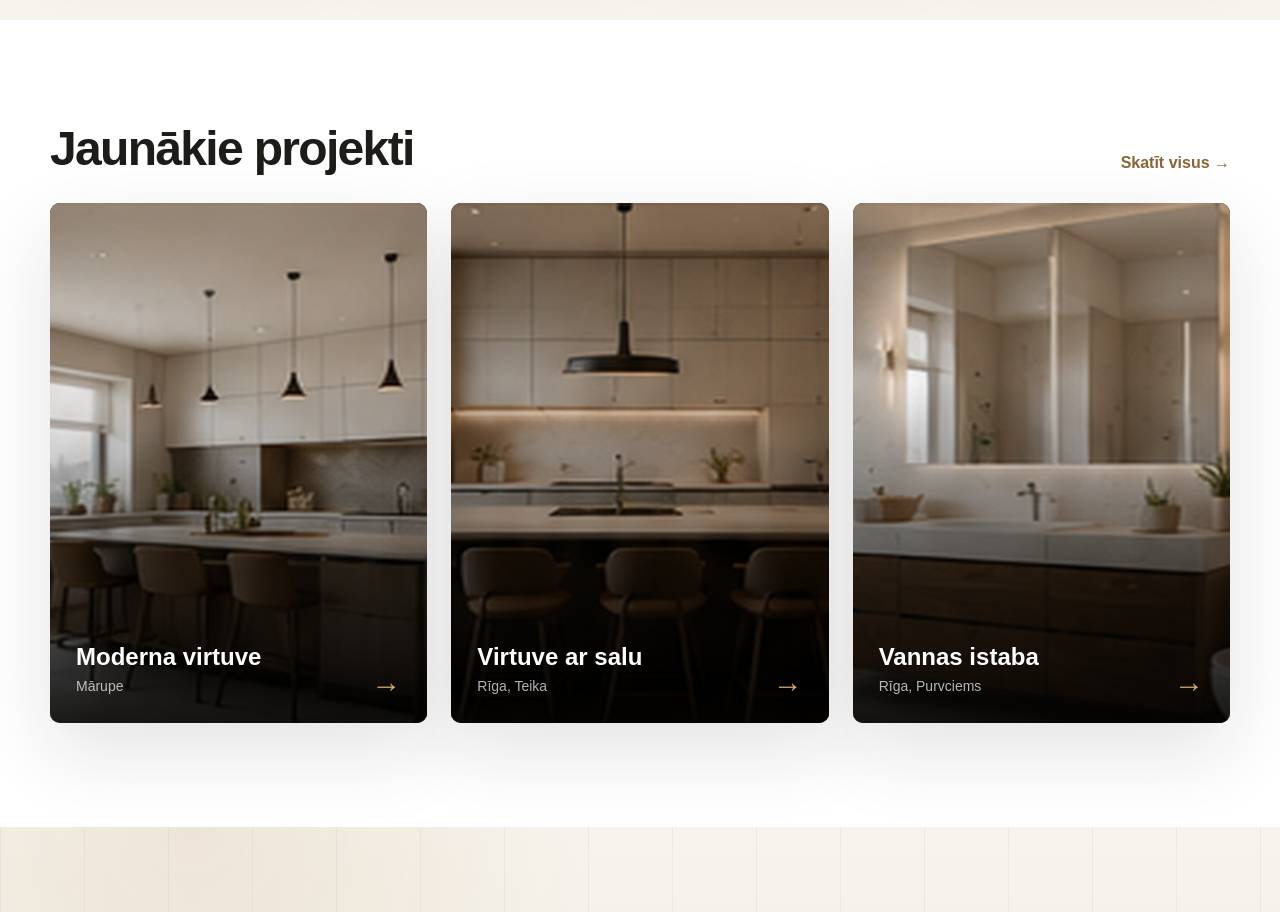
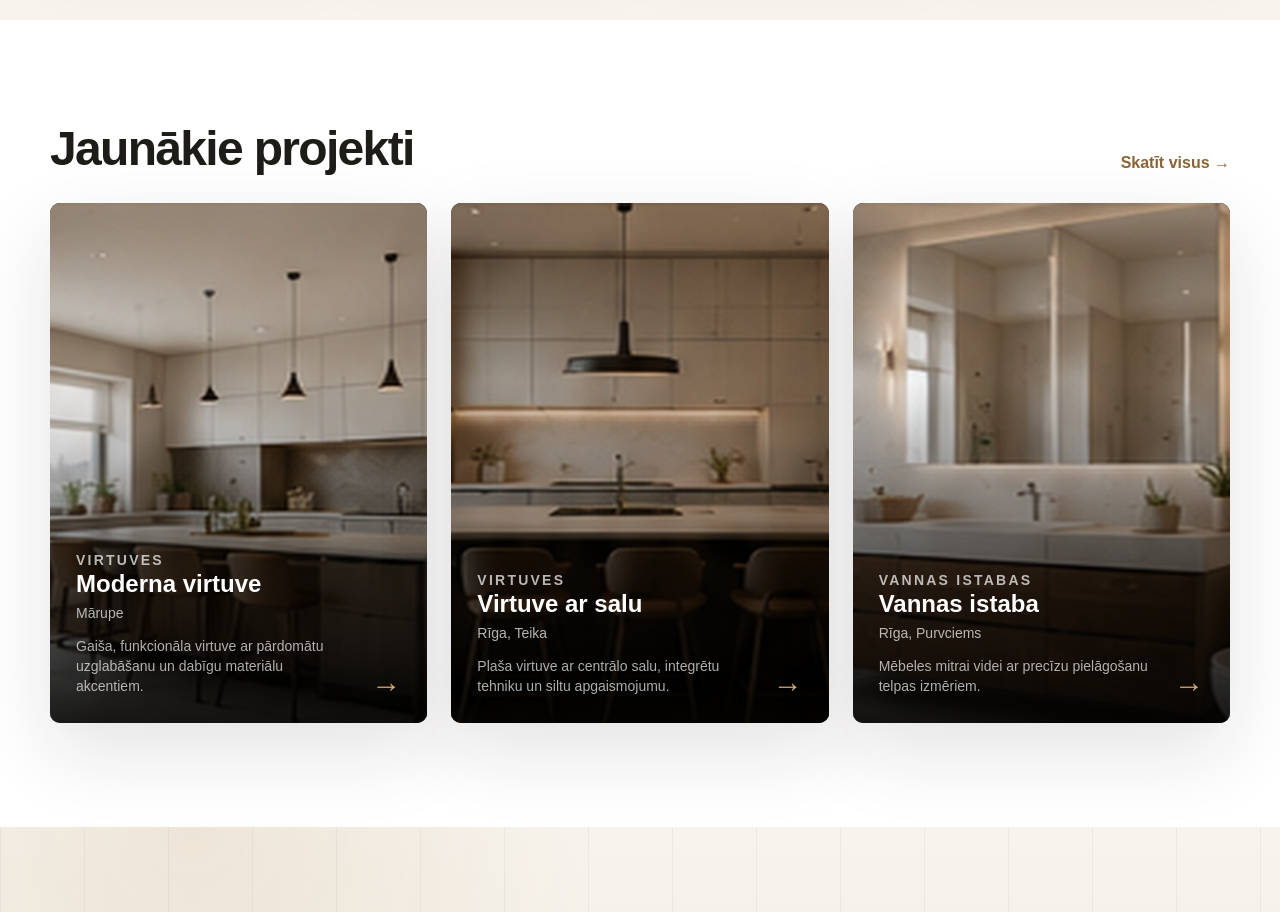
Before and after one commit to SergeyJak/virtuveunskapis, a Next.js app: page / in a window 1280 px wide. Shown: the part 1500-2412 px from the top of the page. Built offline with nearby package versions, Linux system fonts and the light colour scheme.

Commit message:
Task 014: redesign portfolio page

```diff
--- a/app/globals.css
+++ b/app/globals.css
@@ -111,23 +111,65 @@ img { object-fit: cover; }
 .footer-bottom { border-top: 1px solid rgba(255,255,255,.1); padding-top: 22px; margin-top: 42px; font-size: 12px; color: rgba(255,255,255,.45); }
 
 .dark-header { height: 92px; background: var(--dark); position: relative; }
-.page, .project-page, .contact-page { padding: 80px 0 110px; min-height: 70vh; }
+.page, .contact-page { padding: 80px 0 110px; min-height: 70vh; }
+.project-page { min-height: 70vh; background: #f5f0e8; }
 .page-intro { max-width: 700px; margin-bottom: 40px; }
 .page-intro h1, .project-page h1, .contact-page h1 { font-size: clamp(44px,6vw,78px); letter-spacing: -.045em; line-height: 1; margin: 0 0 20px; }
 .page-intro p, .lead { color: var(--muted); font-size: 19px; }
 .filter-row { display: flex; flex-wrap: wrap; gap: 10px; margin-bottom: 34px; }
 .filter-row button { border: 1px solid var(--border); background: transparent; padding: 11px 16px; cursor: pointer; }
 .filter-row button.active { background: var(--dark); color: white; }
+.portfolio-page { overflow: hidden; background: linear-gradient(180deg, #f7f4ee 0%, #fff 46%, #f5f0e8 100%); }
+.portfolio-shell { width: min(calc(100% - 40px), 1280px); }
+.portfolio-intro { position: relative; max-width: 860px; margin-bottom: 34px; padding: 54px 0 10px; }
+.portfolio-intro::after { content: ""; position: absolute; right: -30%; top: 10px; width: 520px; height: 260px; background: radial-gradient(circle, rgba(182,141,84,.18), transparent 68%); pointer-events: none; }
+.portfolio-intro h1 { font-size: clamp(54px, 8vw, 112px); }
+.portfolio-intro p:not(.small-label) { max-width: 620px; font-size: 21px; line-height: 1.55; }
+.portfolio-filters { position: relative; z-index: 1; gap: 12px; margin-bottom: 42px; padding: 10px; border: 1px solid rgba(31,28,24,.1); background: rgba(255,255,255,.7); box-shadow: 0 22px 70px rgba(31,28,24,.08); backdrop-filter: blur(12px); }
+.portfolio-filters button { min-height: 44px; border-color: transparent; padding: 0 18px; color: var(--muted); background: transparent; font-weight: 700; }
+.portfolio-filters button.active { background: var(--dark); color: #fff; box-shadow: 0 14px 28px rgba(20,19,16,.18); }
+.portfolio-grid { grid-template-columns: repeat(2,1fr); gap: 28px; }
+.portfolio-grid .project-card { min-height: 640px; }
+.portfolio-grid .project-meta { inset: auto 32px 32px; }
+.project-card-category { margin: 0 0 10px; color: var(--accent-light); font-size: 12px; font-weight: 700; letter-spacing: .16em; text-transform: uppercase; }
+.project-card-description { max-width: 420px; margin-top: 12px !important; color: rgba(255,255,255,.68) !important; line-height: 1.45; }
 
 .back-link { display: inline-block; margin-bottom: 34px; color: var(--muted); }
-.project-hero-grid { display: grid; grid-template-columns: .75fr 1.4fr; gap: 60px; align-items: center; }
-.project-hero-image { position: relative; min-height: 580px; }
+.project-hero { position: relative; min-height: clamp(70vh, 78vh, 90vh); display: flex; align-items: end; overflow: hidden; color: white; background: var(--dark); }
+.project-hero-bg { z-index: 0; object-position: center; }
+.project-hero-shade { position: absolute; inset: 0; z-index: 1; background: linear-gradient(90deg, rgba(7,7,6,.9) 0%, rgba(7,7,6,.66) 36%, rgba(7,7,6,.18) 100%), linear-gradient(0deg, rgba(0,0,0,.72), rgba(0,0,0,.08) 58%); }
+.project-hero-content { position: relative; z-index: 2; padding: 82px 0 74px; }
+.project-hero .back-link { margin-bottom: 44px; color: rgba(255,255,255,.7); }
+.project-hero .back-link:hover { color: white; }
+.project-hero h1 { max-width: 760px; color: white; font-size: clamp(52px, 7vw, 104px); }
+.project-hero .lead { max-width: 660px; margin-top: 24px; color: rgba(255,255,255,.82); font-size: clamp(18px, 2vw, 24px); }
+.project-hero-meta { display: flex; flex-wrap: wrap; gap: 12px; margin-top: 8px; }
+.project-hero-meta span { min-height: 42px; display: inline-flex; align-items: center; border: 1px solid rgba(255,255,255,.22); padding: 0 16px; background: rgba(255,255,255,.08); color: rgba(255,255,255,.86); backdrop-filter: blur(8px); }
+.project-hero-cta { margin-top: 14px; }
+.project-content { width: min(calc(100% - 40px), 1280px); padding: 96px 0 112px; }
 .small-label { text-transform: uppercase; letter-spacing: .16em; color: var(--accent); font-size: 12px; font-weight: 700; }
-.project-details { display: grid; grid-template-columns: 1fr 1fr; gap: 70px; padding: 70px 0; border-bottom: 1px solid var(--border); }
-.project-details h2 { font-size: 32px; }
-.project-details li { margin-bottom: 10px; }
-.project-cta { padding: 70px 0 0; text-align: center; }
-.project-cta h2 { font-size: 38px; }
+.project-details { display: grid; grid-template-columns: 1fr 1fr; gap: 24px; padding: 0 0 42px; border-bottom: 0; }
+.project-details-panel { min-height: 330px; padding: 40px; border: 1px solid rgba(31,28,24,.11); background: rgba(255,255,255,.72); box-shadow: 0 28px 90px rgba(31,28,24,.09); }
+.project-details h2 { margin: 12px 0 24px; font-size: clamp(30px, 3vw, 44px); line-height: 1.05; letter-spacing: -.035em; }
+.project-details ul { margin: 0; padding: 0; list-style: none; display: grid; gap: 14px; }
+.project-details li { position: relative; padding-left: 24px; color: var(--muted); font-size: 17px; }
+.project-details li::before { content: ""; position: absolute; top: .7em; left: 0; width: 8px; height: 8px; border-radius: 999px; background: var(--accent); box-shadow: 0 0 0 6px rgba(182,141,84,.12); }
+.project-details-panel p:not(.small-label) { color: var(--muted); font-size: 18px; line-height: 1.7; }
+.project-gallery { display: grid; grid-template-columns: 1.55fr .85fr; gap: 24px; margin: 18px 0 104px; }
+.project-gallery-main, .project-gallery-side div { position: relative; overflow: hidden; border-radius: 10px; background: #171512; box-shadow: 0 28px 90px rgba(31,28,24,.12); }
+.project-gallery-main { min-height: 660px; }
+.project-gallery-side { display: grid; gap: 24px; }
+.project-gallery-side div { min-height: 318px; }
+.project-gallery img { transition: transform .7s ease, filter .7s ease; }
+.project-gallery-main::after, .project-gallery-side div::after { content: ""; position: absolute; inset: 55% 0 0; background: linear-gradient(transparent, rgba(0,0,0,.22)); }
+@media (hover: hover) and (pointer: fine) {
+  .project-gallery-main:hover img, .project-gallery-side div:hover img { transform: scale(1.035); filter: brightness(.94); }
+}
+.project-cta { position: relative; overflow: hidden; padding: 70px; text-align: left; color: white; background: linear-gradient(135deg, #141310 0%, #272118 100%); box-shadow: 0 32px 100px rgba(20,19,16,.18); }
+.project-cta::after { content: ""; position: absolute; inset: 0; background: radial-gradient(circle at 85% 20%, rgba(209,170,116,.22), transparent 34%); pointer-events: none; }
+.project-cta > * { position: relative; z-index: 1; }
+.project-cta h2 { max-width: 760px; margin: 12px 0 18px; font-size: clamp(34px, 4vw, 58px); line-height: 1.02; letter-spacing: -.04em; }
+.project-cta p:not(.small-label) { max-width: 620px; margin: 0 0 30px; color: rgba(255,255,255,.68); font-size: 18px; }
 
 .contact-grid { display: grid; grid-template-columns: .9fr 1fr; gap: 90px; }
 .contact-list { margin-top: 34px; display: grid; gap: 12px; font-size: 18px; }
@@ -144,10 +186,16 @@ img { object-fit: cover; }
   .category-card { min-height: 360px; }
   .project-grid { grid-template-columns: repeat(2,1fr); }
   .project-card { min-height: 430px; }
+  .portfolio-grid { grid-template-columns: 1fr; }
+  .portfolio-grid .project-card { min-height: 560px; }
   .process-grid { grid-template-columns: repeat(2,1fr); }
   .process-grid::before { display: none; }
-  .trust-grid, .contact-grid, .project-hero-grid { grid-template-columns: 1fr; }
-  .project-hero-image { min-height: 480px; }
+  .trust-grid, .contact-grid { grid-template-columns: 1fr; }
+  .project-hero { min-height: 620px; }
+  .project-content { padding: 72px 0 90px; }
+  .project-details, .project-gallery { grid-template-columns: 1fr; }
+  .project-gallery-main, .project-gallery-side div { min-height: 420px; }
+  .project-gallery-side { grid-template-columns: 1fr 1fr; }
 }
 
 @media (max-width: 640px) {
@@ -166,11 +214,20 @@ img { object-fit: cover; }
   .section { padding: 62px 0; }
   .section-heading { align-items: start; }
   .section-heading a { display: none; }
+  .portfolio-shell { width: min(calc(100% - 28px), 1280px); }
+  .portfolio-intro { padding-top: 36px; margin-bottom: 24px; }
+  .portfolio-intro h1 { font-size: 48px; }
+  .portfolio-intro p:not(.small-label) { font-size: 17px; }
+  .portfolio-filters { display: flex; flex-wrap: nowrap; gap: 8px; margin-bottom: 28px; overflow-x: auto; padding: 8px; }
+  .portfolio-filters button { flex: 0 0 auto; min-height: 40px; padding: 0 14px; }
   .category-grid { grid-template-columns: 1fr; }
   .category-card { min-height: 260px; }
   .project-grid { grid-template-columns: 1fr; }
   .project-card { min-height: 360px; }
   .project-meta { inset: auto 22px 22px; }
+  .portfolio-grid .project-card { min-height: 500px; }
+  .portfolio-grid .project-meta { inset: auto 22px 22px; }
+  .project-card-description { display: none; }
   .process { padding-block: 72px; }
   .process-grid { grid-template-columns: 1fr; gap: 14px; margin-top: 34px; }
   .process-grid::before { display: block; top: 0; bottom: 0; left: 28px; right: auto; width: 1px; height: auto; background: linear-gradient(180deg, rgba(182,141,84,.5), transparent); }
@@ -181,7 +238,20 @@ img { object-fit: cover; }
   .trust-grid { gap: 50px; }
   .benefits { grid-template-columns: 1fr; }
   .footer-grid { grid-template-columns: 1fr; }
-  .project-details { grid-template-columns: 1fr; gap: 30px; }
-  .project-hero-image { min-height: 330px; order: -1; }
+  .project-hero { min-height: 620px; }
+  .project-hero-content { padding: 58px 0 54px; }
+  .project-hero .back-link { margin-bottom: 34px; }
+  .project-hero h1 { font-size: 46px; }
+  .project-hero .lead { margin-top: 18px; font-size: 17px; }
+  .project-hero-meta { gap: 8px; margin-top: 24px; }
+  .project-hero-meta span { min-height: 38px; font-size: 13px; }
+  .project-hero-cta { width: 100%; margin-top: 8px; }
+  .project-content { width: min(calc(100% - 28px), 1280px); padding: 54px 0 70px; }
+  .project-details { gap: 16px; padding-bottom: 28px; }
+  .project-details-panel { min-height: 0; padding: 26px; }
+  .project-gallery { gap: 16px; margin: 8px 0 62px; }
+  .project-gallery-main, .project-gallery-side div { min-height: 280px; }
+  .project-gallery-side { grid-template-columns: 1fr; gap: 16px; }
+  .project-cta { padding: 34px 26px; }
   .contact-form { padding: 24px; }
 }
--- a/components/ProjectCard.tsx
+++ b/components/ProjectCard.tsx
@@ -10,8 +10,10 @@ export function ProjectCard({ project }: { project: Project }) {
       </div>
       <div className="project-meta">
         <div>
+          <p className="project-card-category">{project.category}</p>
           <h3>{project.title}</h3>
           <p>{project.location}</p>
+          <p className="project-card-description">{project.description}</p>
         </div>
         <span aria-hidden>→</span>
       </div>
```
Also changed, not shown: app/portfolio/page.tsx (+17 -5 lines), app/projects/[slug]/page.tsx (+44 -8 lines).
